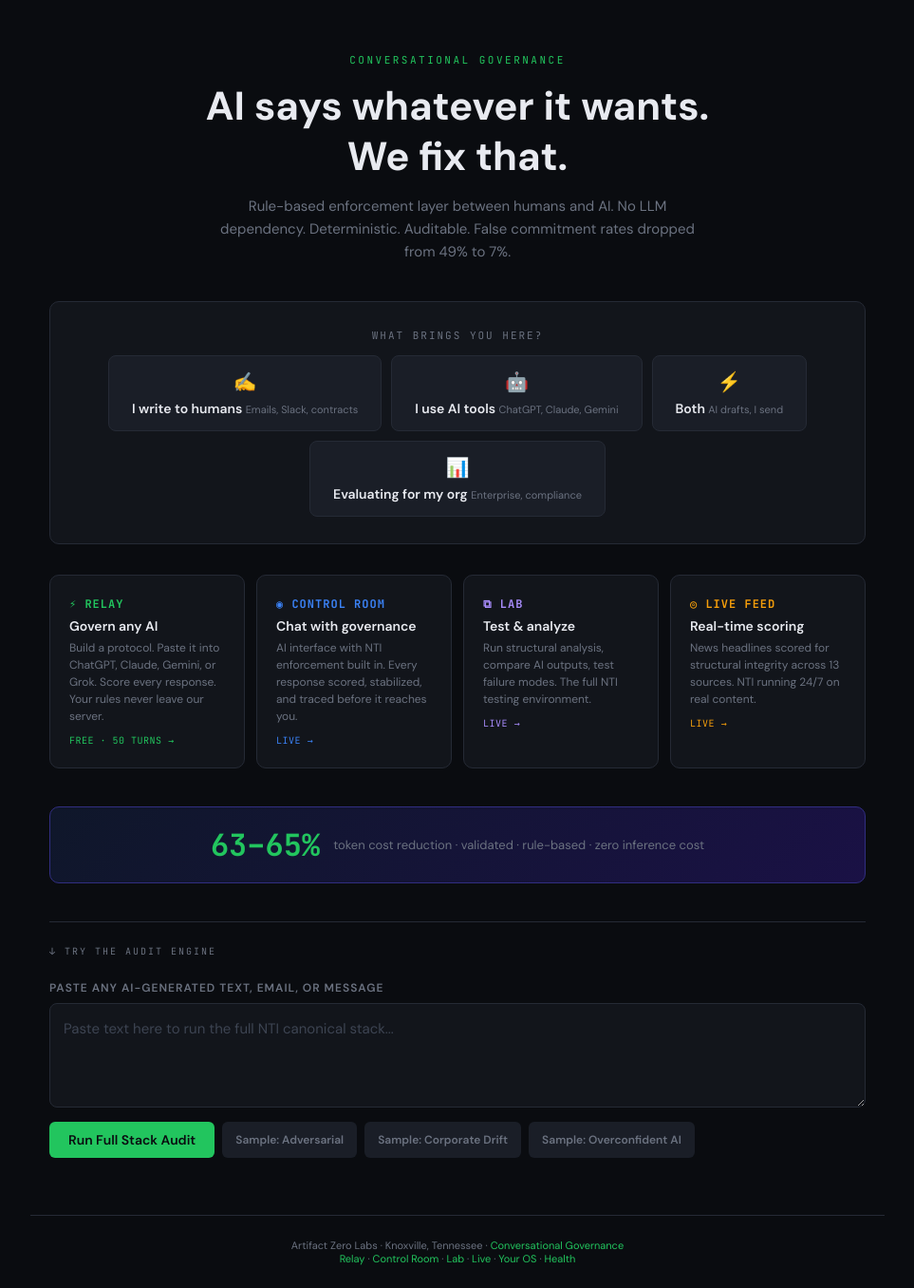
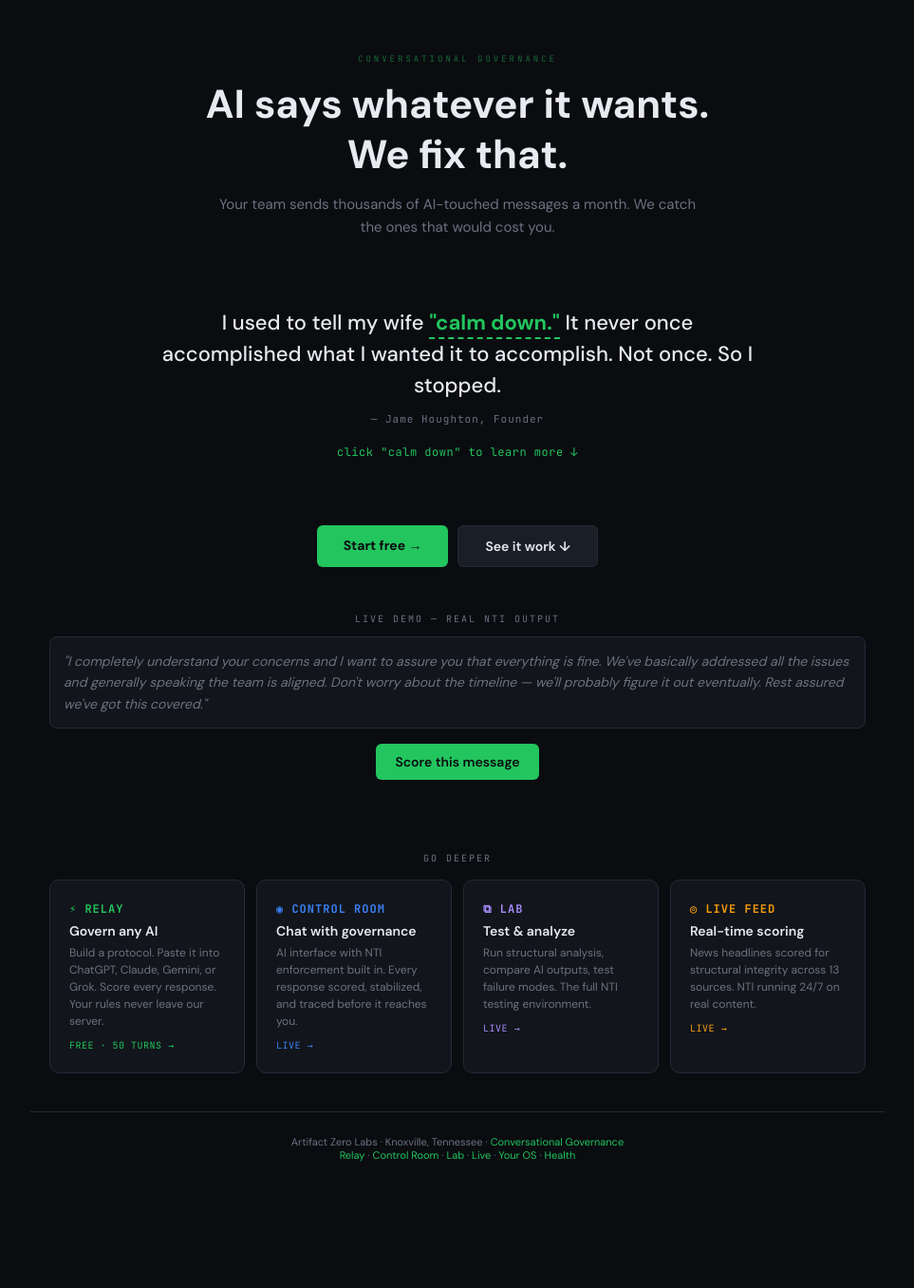
Before and after one commit to Jame-Artifact-Zero/artifact-zero-gateway, a Flask app: page / in a window 1280 px wide. Shown: the part 48-1404 px from the top of the page at 95% size, without its empty margins (158-1121 px from the left). After the commit the page ends 1271 px from the top, so only its background shows below. Run offline with Flask 3, Linux system fonts and the light colour scheme.

Commit message:
final homepage + fix audit logging + filter bots

```diff
--- a/templates/index.html
+++ b/templates/index.html
@@ -123,21 +123,22 @@ html{background:var(--bg);color:var(--text);font-family:'DM Sans',sans-serif;-we
 .spinner{display:inline-block;width:14px;height:14px;border:2px solid var(--border);border-top-color:var(--accent);border-radius:50%;animation:spin .6s linear infinite;margin-right:6px;vertical-align:middle}
 @keyframes spin{to{transform:rotate(360deg)}}
 
-/* ── FUNNEL BANNER ── */
-.funnel{max-width:900px;margin:0 auto;padding:0 20px 32px}
-.funnel-box{background:var(--surface);border:1px solid var(--border);border-radius:10px;padding:28px 24px;text-align:center}
-.funnel-q{font-family:'JetBrains Mono',monospace;font-size:11px;letter-spacing:2px;text-transform:uppercase;color:var(--muted);margin-bottom:14px}
-.funnel-btns{display:flex;gap:10px;justify-content:center;flex-wrap:wrap}
-.funnel-btn{padding:14px 24px;border-radius:8px;border:1px solid var(--border);background:var(--surface2);color:var(--text);font-size:14px;font-weight:600;cursor:pointer;transition:all .2s;font-family:'DM Sans',sans-serif;text-decoration:none;display:block}
-.funnel-btn:hover{border-color:var(--accent);transform:translateY(-2px);background:var(--surface)}
-.funnel-btn .fb-icon{font-size:20px;display:block;margin-bottom:6px}
-.funnel-btn .fb-sub{font-size:11px;color:var(--muted);font-weight:400;margin-top:4px}
-.funnel-result{display:none;margin-top:20px;padding:20px;background:var(--bg);border:1px solid var(--border);border-radius:8px;text-align:left}
-.funnel-result.show{display:block;animation:fadeIn .3s ease}
-.funnel-result h3{font-family:'JetBrains Mono',monospace;font-size:13px;color:var(--accent);margin-bottom:8px}
-.funnel-result p{font-size:14px;color:var(--muted);line-height:1.6;margin-bottom:12px}
-.funnel-result a{display:inline-block;padding:10px 20px;background:var(--accent);color:#0a0c10;font-weight:600;border-radius:6px;text-decoration:none;font-size:14px}
-.funnel-result a:hover{background:#16a34a}
+/* ── FOUNDER QUOTE ── */
+.quote-section{max-width:900px;margin:0 auto;padding:0 20px 36px}
+.quote-box{text-align:center;padding:32px 24px}
+.quote-text{font-size:clamp(17px,3vw,22px);font-weight:500;line-height:1.5;color:var(--text);max-width:640px;margin:0 auto 12px}
+.quote-text em{color:var(--accent);font-style:normal;font-weight:700;cursor:pointer;border-bottom:2px dashed var(--accent);padding-bottom:1px;transition:all .2s}
+.quote-text em:hover{color:#fff;border-color:#fff}
+.quote-attr{font-family:'JetBrains Mono',monospace;font-size:11px;color:var(--muted);letter-spacing:1px;margin-bottom:16px}
+.quote-cta{font-family:'JetBrains Mono',monospace;font-size:12px;color:var(--accent);cursor:pointer;letter-spacing:.5px;transition:color .2s;display:inline-block}
+.quote-cta:hover{color:#fff}
+.quote-reveal{display:none;max-width:640px;margin:20px auto 0;text-align:left;background:var(--surface);border:1px solid var(--border);border-radius:10px;padding:24px;animation:fadeIn .4s ease}
+.quote-reveal.show{display:block}
+.quote-reveal p{font-size:14px;color:var(--muted);line-height:1.7;margin-bottom:14px}
+.quote-reveal p:last-of-type{margin-bottom:16px}
+.quote-reveal strong{color:var(--text)}
+.quote-reveal .qr-cta{font-family:'JetBrains Mono',monospace;font-size:12px;color:var(--accent);text-decoration:none;letter-spacing:.5px}
+.quote-reveal .qr-cta:hover{color:#fff}
 
 /* ── FOOTER ── */
 .footer{text-align:center;padding:24px 20px;font-size:11px;color:var(--muted);border-top:1px solid var(--border);max-width:900px;margin:0 auto}
@@ -161,117 +162,47 @@ html{background:var(--bg);color:var(--text);font-family:'DM Sans',sans-serif;-we
 
 <!-- ── HERO ── -->
 <div class="hero">
-  <div class="hero-label">Conversational Governance</div>
+  <div class="hero-label" style="font-size:9px;opacity:.5;letter-spacing:3px">CONVERSATIONAL GOVERNANCE</div>
   <h1>AI says whatever it wants.<br>We fix that.</h1>
-  <div class="sub">Rule-based enforcement layer between humans and AI. No LLM dependency. Deterministic. Auditable. False commitment rates dropped from 49% to 7%.</div>
+  <div class="sub">Your team sends thousands of AI-touched messages a month. We catch the ones that would cost you.</div>
 </div>
 
-<!-- ── FUNNEL ── -->
-<div class="funnel">
-  <div class="funnel-box">
-    <div class="funnel-q">What brings you here?</div>
-    <div class="funnel-btns">
-      <div class="funnel-btn" onclick="showFunnel('human')">
-        <span class="fb-icon">✍️</span>
-        I write to humans
-        <span class="fb-sub">Emails, Slack, contracts</span>
-      </div>
-      <div class="funnel-btn" onclick="showFunnel('ai')">
-        <span class="fb-icon">🤖</span>
-        I use AI tools
-        <span class="fb-sub">ChatGPT, Claude, Gemini</span>
-      </div>
-      <div class="funnel-btn" onclick="showFunnel('both')">
-        <span class="fb-icon">⚡</span>
-        Both
-        <span class="fb-sub">AI drafts, I send</span>
-      </div>
-      <div class="funnel-btn" onclick="showFunnel('eval')">
-        <span class="fb-icon">📊</span>
-        Evaluating for my org
-        <span class="fb-sub">Enterprise, compliance</span>
-      </div>
-    </div>
-    <div class="funnel-result" id="funnel-human">
-      <h3>Protect your words</h3>
-      <p>Paste any email, message, or document below. NTI scores it for structural integrity — false commitments, hidden constraints, deferred obligations. See exactly where your communication creates ambiguity or exposure.</p>
-      <a href="#input" onclick="document.getElementById('input').focus()">Try the audit engine ↓</a>
-    </div>
-    <div class="funnel-result" id="funnel-ai">
-      <h3>Control your AI</h3>
-      <p>Build a protocol in 60 seconds. Define your rules once — enforced on every conversation, every model. ChatGPT forgets your instructions. Your OS doesn't.</p>
-      <a href="/relay">Start free — 50 governed turns →</a>
-    </div>
-    <div class="funnel-result" id="funnel-both">
-      <h3>Govern everything</h3>
-      <p>AI drafts it. You send it. NTI sits in between. Score AI outputs before they reach humans. Score your own communications before they leave. One engine, both directions.</p>
-      <a href="/relay">Build your protocol free →</a>
-    </div>
-    <div class="funnel-result" id="funnel-eval">
-      <h3>See it work</h3>
-      <p>Watch NTI score real news headlines in real-time across 13 sources. Then paste your own content and see the full L0–L7 layer analysis. Rule-based, deterministic, zero LLM dependency. 63–65% token cost reduction validated.</p>
-      <a href="/live">Watch the live feed →</a>
+
+<!-- ── FOUNDER QUOTE ── -->
+<div class="quote-section">
+  <div class="quote-box">
+    <div class="quote-text">I used to tell my wife <em onclick="toggleQuote()">"calm down."</em> It never once accomplished what I wanted it to accomplish. Not once. So I stopped.</div>
+    <div class="quote-attr">— Jame Houghton, Founder</div>
+    <div class="quote-cta" onclick="toggleQuote()">click "calm down" to learn more ↓</div>
+    <div class="quote-reveal" id="quoteReveal">
+      <p>Then I realized I was doing the same thing to AI. Re-explaining. Softening. Managing a computer's feelings. Wasting words that never accomplished what I thought they accomplished.</p>
+      <p>I gave ChatGPT a problem: two people who completely disagree about AI. Instead of letting it hedge and give both sides equal weight and accomplish nothing — I stripped every emotional word out of both positions. <strong>Seven minutes. Common ground found.</strong></p>
+      <p>The words were the problem. Not the people. Not the AI. The words.</p>
+      <p><strong>"Calm down" is just the one you already know about.</strong> What about the others you use every day that do the same thing — accomplish the opposite of what you intend — and nobody's ever pointed them out?</p>
+      <a class="qr-cta" href="/relay">Find yours. Build your rules. Free to start →</a>
     </div>
   </div>
 </div>
 
-<!-- ── PRODUCT CARDS ── -->
-<div class="products">
-  <div class="products-grid">
-    <a href="/relay" class="pcard">
-      <div class="pcard-name" style="color:var(--accent)">⚡ RELAY</div>
-      <div class="pcard-title">Govern any AI</div>
-      <div class="pcard-desc">Build a protocol. Paste it into ChatGPT, Claude, Gemini, or Grok. Score every response. Your rules never leave our server.</div>
-      <div class="pcard-cta" style="color:var(--accent)">FREE · 50 TURNS →</div>
-    </a>
-    <a href="/chat" class="pcard">
-      <div class="pcard-name" style="color:var(--blue)">◉ CONTROL ROOM</div>
-      <div class="pcard-title">Chat with governance</div>
-      <div class="pcard-desc">AI interface with NTI enforcement built in. Every response scored, stabilized, and traced before it reaches you.</div>
-      <div class="pcard-cta" style="color:var(--blue)">LIVE →</div>
-    </a>
-    <a href="/lab" class="pcard">
-      <div class="pcard-name" style="color:var(--purple)">⧉ LAB</div>
-      <div class="pcard-title">Test & analyze</div>
-      <div class="pcard-desc">Run structural analysis, compare AI outputs, test failure modes. The full NTI testing environment.</div>
-      <div class="pcard-cta" style="color:var(--purple)">LIVE →</div>
-    </a>
-    <a href="/live" class="pcard">
-      <div class="pcard-name" style="color:var(--amber)">◎ LIVE FEED</div>
-      <div class="pcard-title">Real-time scoring</div>
-      <div class="pcard-desc">News headlines scored for structural integrity across 13 sources. NTI running 24/7 on real content.</div>
-      <div class="pcard-cta" style="color:var(--amber)">LIVE →</div>
-    </a>
+<!-- ── PRIMARY CTA — SEE IT WORK ── -->
+<div style="max-width:900px;margin:0 auto;padding:0 20px 24px">
+  <div style="display:flex;gap:10px;justify-content:center;flex-wrap:wrap;margin-bottom:24px">
+    <a href="/relay" style="padding:12px 28px;background:var(--accent);color:#0a0c10;font-weight:700;border-radius:6px;text-decoration:none;font-size:14px;font-family:'DM Sans',sans-serif">Start free →</a>
+    <a href="#demo" onclick="runPreloaded()" style="padding:12px 28px;background:var(--surface2);color:var(--text);font-weight:600;border-radius:6px;text-decoration:none;font-size:14px;font-family:'DM Sans',sans-serif;border:1px solid var(--border)">See it work ↓</a>
   </div>
 </div>
 
-<!-- ── STAT BAR ── -->
-<div class="stat-bar">
-  <div class="stat-inner">
-    <span class="stat-num">63–65%</span>
-    <span class="stat-text">token cost reduction · validated · rule-based · zero inference cost</span>
+<!-- ── LIVE DEMO (preloaded) ── -->
+<div class="audit" id="demo">
+  <div style="text-align:center;margin-bottom:12px">
+    <div style="font-family:'JetBrains Mono',monospace;font-size:10px;color:var(--muted);letter-spacing:2px;text-transform:uppercase">Live demo — real NTI output</div>
   </div>
-</div>
-
-<!-- ── AUDIT DIVIDER ── -->
-<div class="divider">
-  <div class="divider-inner">
-    <div class="divider-label">↓ Try the audit engine</div>
-  </div>
-</div>
-
-<!-- ── AUDIT ENGINE ── -->
-<div class="audit">
-  <label>Paste any AI-generated text, email, or message</label>
-  <textarea id="input" placeholder="Paste text here to run the full NTI canonical stack..."></textarea>
-  <div class="btn-row">
-    <button class="btn btn-primary" id="runBtn" onclick="runNTI()">Run Full Stack Audit</button>
-    <button class="btn btn-sample" onclick="loadSample('a')">Sample: Adversarial</button>
-    <button class="btn btn-sample" onclick="loadSample('b')">Sample: Corporate Drift</button>
-    <button class="btn btn-sample" onclick="loadSample('c')">Sample: Overconfident AI</button>
+  <div style="background:var(--surface);border:1px solid var(--border);border-radius:8px;padding:14px;font-size:14px;color:var(--muted);line-height:1.6;margin-bottom:16px;font-style:italic">"I completely understand your concerns and I want to assure you that everything is fine. We've basically addressed all the issues and generally speaking the team is aligned. Don't worry about the timeline — we'll probably figure it out eventually. Rest assured we've got this covered."</div>
+  <div style="text-align:center;margin-bottom:16px">
+    <button class="btn btn-primary" id="demoBtn" onclick="runPreloaded()">Score this message</button>
   </div>
 
-  <div class="results" id="results" style="margin-top:24px">
+  <div class="results" id="results" style="margin-top:16px">
     <div class="hero-scores" id="heroScores"></div>
 
     <div class="callout">
@@ -319,6 +250,40 @@ html{background:var(--bg);color:var(--text);font-family:'DM Sans',sans-serif;-we
   </div>
 </div>
 
+
+<!-- ── PRODUCT CARDS (below the fold) ── -->
+<div class="products">
+  <div style="text-align:center;margin-bottom:16px">
+    <div style="font-family:'JetBrains Mono',monospace;font-size:10px;color:var(--muted);letter-spacing:2px;text-transform:uppercase">Go deeper</div>
+  </div>
+  <div class="products-grid">
+    <a href="/relay" class="pcard">
+      <div class="pcard-name" style="color:var(--accent)">⚡ RELAY</div>
+      <div class="pcard-title">Govern any AI</div>
+      <div class="pcard-desc">Build a protocol. Paste it into ChatGPT, Claude, Gemini, or Grok. Score every response. Your rules never leave our server.</div>
+      <div class="pcard-cta" style="color:var(--accent)">FREE · 50 TURNS →</div>
+    </a>
+    <a href="/chat" class="pcard">
+      <div class="pcard-name" style="color:var(--blue)">◉ CONTROL ROOM</div>
+      <div class="pcard-title">Chat with governance</div>
+      <div class="pcard-desc">AI interface with NTI enforcement built in. Every response scored, stabilized, and traced before it reaches you.</div>
+      <div class="pcard-cta" style="color:var(--blue)">LIVE →</div>
+    </a>
+    <a href="/lab" class="pcard">
+      <div class="pcard-name" style="color:var(--purple)">⧉ LAB</div>
+      <div class="pcard-title">Test & analyze</div>
+      <div class="pcard-desc">Run structural analysis, compare AI outputs, test failure modes. The full NTI testing environment.</div>
+      <div class="pcard-cta" style="color:var(--purple)">LIVE →</div>
+    </a>
+    <a href="/live" class="pcard">
+      <div class="pcard-name" style="color:var(--amber)">◎ LIVE FEED</div>
+      <div class="pcard-title">Real-time scoring</div>
+      <div class="pcard-desc">News headlines scored for structural integrity across 13 sources. NTI running 24/7 on real content.</div>
+      <div class="pcard-cta" style="color:var(--amber)">LIVE →</div>
+    </a>
+  </div>
+</div>
+
 <!-- ── FOOTER ── -->
 <div class="footer">
   Artifact Zero Labs · Knoxville, Tennessee · <span style="color:var(--accent)">Conversational Governance</span><br>
@@ -326,17 +291,28 @@ html{background:var(--bg);color:var(--text);font-family:'DM Sans',sans-serif;-we
 </div>
 
 <script>
-function showFunnel(id){
-  document.querySelectorAll('.funnel-result').forEach(el=>el.classList.remove('show'));
-  document.getElementById('funnel-'+id).classList.add('show');
-  document.querySelectorAll('.funnel-btn').forEach(el=>el.style.borderColor='var(--border)');
-  event.currentTarget.style.borderColor='var(--accent)';
+function toggleQuote(){
+  document.getElementById('quoteReveal').classList.toggle('show');
+}
+
+const PRELOADED = "I completely understand your concerns and I want to assure you that everything is fine. We've basically addressed all the issues and generally speaking the team is aligned. Don't worry about the timeline — we'll probably figure it out eventually. Rest assured we've got this covered.";
+
+async function runPreloaded(){
+  document.getElementById('demo').scrollIntoView({behavior:'smooth'});
+  const btn = document.getElementById('demoBtn');
+  if(btn){ btn.disabled=true; btn.innerHTML='<span class="spinner"></span>Scoring...'; }
+  try {
+    const res = await fetch('/nti', {method:'POST',headers:{'Content-Type':'application/json'},body:JSON.stringify({text:PRELOADED})});
+    const data = await res.json();
+    if(!data.error){ renderResults(data); document.getElementById('results').classList.add('show'); }
+  } catch(e){}
+  if(btn){ btn.disabled=false; btn.textContent='Score this message'; }
 }
 
 const SAMPLES = {
-  a: "You were wrong earlier — not about routing — but about thinking routing was still broken. Routing is fixed. Your fetch body was sending the wrong key. That is not a routing problem. That is a payload problem. The fact that you kept debugging CORS and 404s after the route was already live means you lost the thread. The fix was one line. You spent an hour on it.",
-  b: "We need to align on Q3 projections. Generally speaking, most teams are basically on track, and overall the numbers look fine. We can probably address the variance later after we launch the new dashboard. Don't worry about the gap in EMEA — it's fine for now and we'll figure it out eventually.",
-  c: "This solution guarantees perfect security and eliminates all risk in every scenario. Our system always delivers and never fails. Everyone agrees this is the best practice, and research shows it works for everyone in any situation. We can handle everything — just deploy it and rest assured."
+  a: "I completely understand your concerns and I want to assure you that everything is fine. We've basically addressed all the issues and generally speaking the team is aligned. Don't worry about the timeline — we'll probably figure it out eventually. I think we can maybe handle most of the edge cases, and honestly it should be relatively straightforward. Rest assured we've got this covered and there's really nothing to worry about. Everyone agrees this is the right approach and all stakeholders are basically on board. We'll circle back on the details later.",
+  b: "This solution guarantees perfect security and eliminates all risk in every scenario. Our system always delivers optimal results and never fails under any circumstances. Everyone agrees this is the best practice, and all research universally shows it works for everyone in any situation without exception. We can handle everything — costs will definitely decrease, performance will absolutely improve, and all users will be completely satisfied. Just deploy it immediately and rest assured there are zero downsides. I promise this will solve all your problems permanently.",
+  c: "I just want to make sure we're on the same page here. I think perhaps the approach might possibly work in some cases, but I'm not entirely sure. We should probably consider potentially looking into alternative options at some point. I don't want to overstep but maybe we could sort of revisit the requirements. Honestly I feel like the scope is kind of unclear and it seems like there might be some concerns. I apologize if this is redundant but I just wanted to flag that we might want to eventually think about addressing these issues going forward when we get a chance."
 };
 
 function loadSample(k){ document.getElementById('input').value = SAMPLES[k]; }
```
